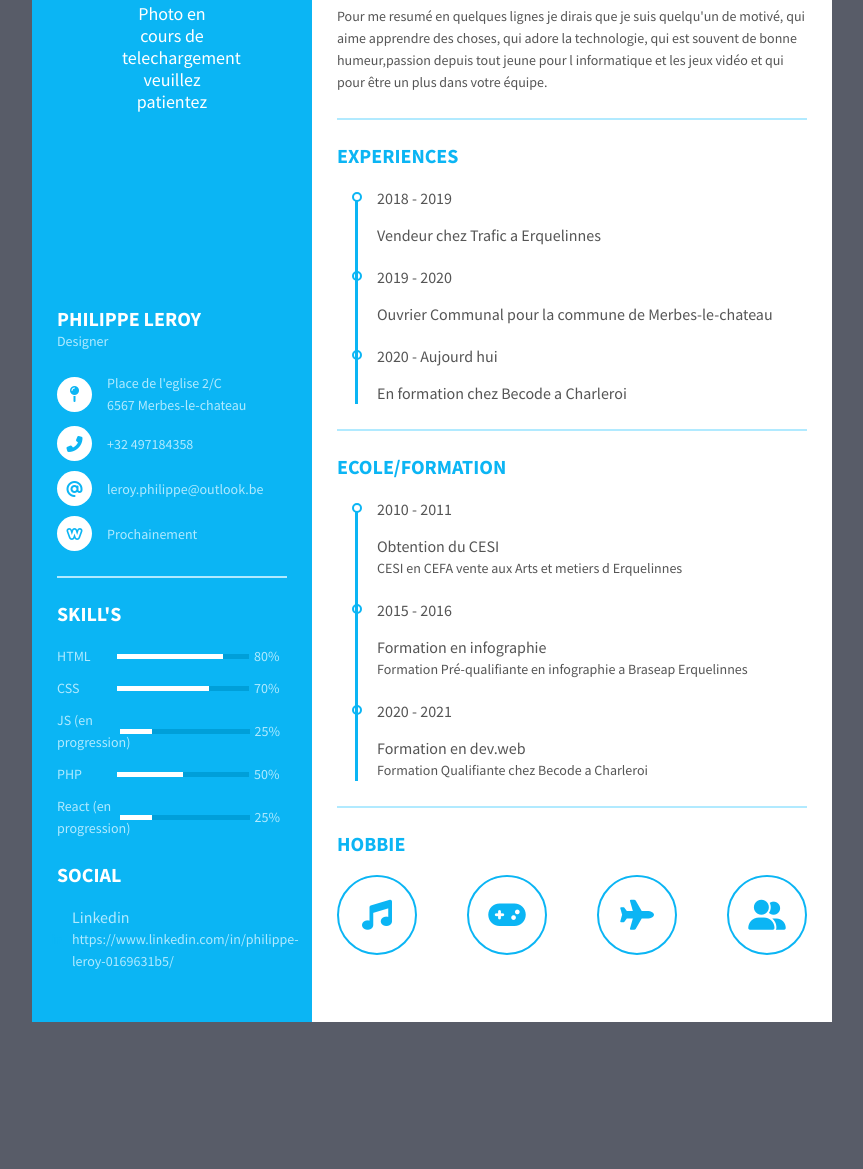
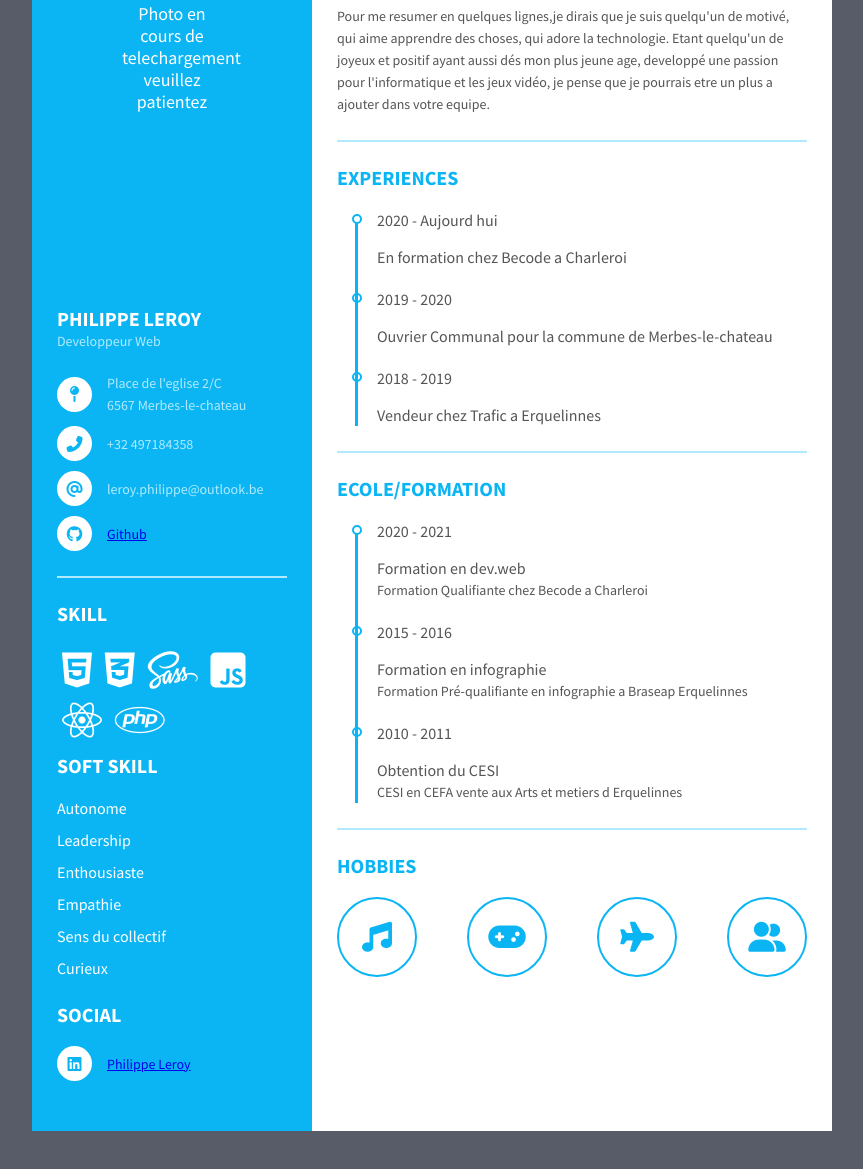
Before and after one commit to leroyphilippe2604/CV, a plain HTML site: page index.html in a window 1280 px wide. Shown: the part 137-1306 px from the top of the page, without its empty margins (208-1071 px from the left). Before the commit the page ends 1209 px from the top, so only its background shows below. Drawn offline with Linux system fonts and the light colour scheme.

Commit message:
Add files via upload

```diff
--- a/index.html
+++ b/index.html
@@ -17,7 +17,7 @@
 				<div class="resume_item resume_info">
 					<div class="title">
 						<p class="bold">Philippe Leroy </p>
-						<p class="regular">Designer</p>
+						<p class="regular">Developpeur Web</p>
 					</div>
 					<ul>
 						<li>
@@ -46,67 +46,39 @@
 						</li>
 						<li>
 							<div class="icon">
-								<i class="fab fa-weebly"></i>
+								<i class="fab fa-github"></i>
 							</div>
 							<div class="data">
-								<!--site web-->
-								Prochainement
+								<a href="https://github.com/leroyphilippe2604" target="_blank">Github</a>
 							</div>
 						</li>
 					</ul>
 				</div>
 				<div class="resume_item resume_skills">
 					<div class="title">
-						<p class="bold">Skill's</p>
+						<p class="bold">Skill</p>
+					</div>
+				<div class="skill">
+					<i class="fab fa-html5"></i>
+					<i class="fab fa-css3-alt"></i>
+					<i class="fab fa-sass"></i>
+					<i class="fab fa-js-square"></i>
+					<i class="fab fa-react"></i>
+					<i class="fab fa-php"></i>
+
 				</div>
-				<ul>
-					<li>
-						<div class="skill_name">
-							HTML
-						</div>
-						<div class="skill_progress">
-							<span style="width: 80%;"></span>
-						</div>
-						<div class="skill_per">80%</div>
-					</li>
 
-					<li>
-						<div class="skill_name">
-							CSS
-						</div>
-						<div class="skill_progress">
-							<span style="width: 70%;"></span>
-						</div>
-						<div class="skill_per">70%</div>
-					</li>
-					<li>
-						<div class="skill_name">
-							JS (en progression)
-						</div>
-						<div class="skill_progress">
-							<span style="width: 25%;"></span>
-						</div>
-						<div class="skill_per">25%</div>
-					</li>
-					<li>
-						<div class="skill_name">
-							PHP
-						</div>
-						<div class="skill_progress">
-							<span style="width: 50%;"></span>
-						</div>
-						<div class="skill_per">50%</div>
-					</li>
-					<li>
-						<div class="skill_name">
-							React (en progression)
-						</div>
-						<div class="skill_progress">
-							<span style="width: 25%;"></span>
-						</div>
-						<div class="skill_per">25%</div>
-					</li>
-				</ul>
+				<div class="resume_soft_skill">
+					<p class="bold" id="soft">Soft Skill</p>
+					<ul class="soft_skill">
+						<li class="semi_bold">Autonome</li>
+						<li class="semi_bold">Leadership</li>
+						<li class="semi_bold">Enthousiaste</li>
+						<li class="semi_bold">Empathie</li>
+						<li class="semi_bold">Sens du collectif</li>
+						<li class="semi_bold">Curieux</li>
+					</ul>
+				</div>
 				<div class="resume_item resume_social">
 					<div class="title">
 						<p class="bold">Social</p>
@@ -117,10 +89,7 @@
 								<i class="fab fa-linkedin"></i>
 							</div>
 							<div class="data">
-								<p class="semi_bold">
-									Linkedin
-								</p>
-								<p>https://www.linkedin.com/in/philippe-leroy-0169631b5/</p>
+								<a href="https://www.linkedin.com/in/philippe-leroy1/" target="_blank">Philippe Leroy</a>
 							</div>
 						</li>
 					</ul>
@@ -134,8 +103,7 @@
 				<div class="title">
 					<p class="bold">A Propos de moi </p>
 				</div>
-				<p>Pour me resumé en quelques lignes je dirais que je suis quelqu'un de motivé, qui aime apprendre des choses, qui adore la technologie, qui est souvent de bonne humeur,passion depuis tout jeune pour l informatique et les jeux vidéo et qui pour être un plus dans votre équipe. </p>
-
+				<p>Pour me resumer en quelques lignes,je dirais que je suis quelqu'un de motivé, qui aime apprendre des choses, qui adore la technologie. Etant quelqu'un de joyeux et positif ayant aussi dés mon plus jeune age, developpé une passion pour l'informatique et les jeux vidéo, je pense que je pourrais etre un plus a ajouter dans votre equipe.</p>
 			</div>
 			<div class="resume_item resume_work">
 				<div class="title">
@@ -143,9 +111,9 @@
 				</div>
 				<ul>
 					<li>
-						<div class="date">2018 - 2019</div>
+						<div class="date">2020 - Aujourd hui</div>
 						<div class="info">
-							<p class="semi_bold">Vendeur chez Trafic a Erquelinnes</p>
+							<p class="semi_bold">En formation chez Becode a Charleroi</p>
 						</div>
 					</li>
 					<li>
@@ -155,9 +123,9 @@
 						</div>
 					</li>
 					<li>
-						<div class="date">2020 - Aujourd hui</div>
+						<div class="date">2018 - 2019</div>
 						<div class="info">
-							<p class="semi_bold">En formation chez Becode a Charleroi</p>
+							<p class="semi_bold">Vendeur chez Trafic a Erquelinnes</p>
 						</div>
 					</li>
 				</ul>
@@ -168,10 +136,10 @@
 				</div>
 				<ul>
 					<li>
-						<div class="date">2010 - 2011</div>
+						<div class="date">2020 - 2021</div>
 						<div class="info">
-							<p class="semi_bold">Obtention du CESI </p>
-							<p>CESI en CEFA vente aux Arts et metiers d Erquelinnes</p>
+							<p class="semi_bold">Formation en dev.web</p>
+							<p>Formation Qualifiante chez Becode a Charleroi </p>
 						</div>
 					</li>
 					<li>
@@ -182,17 +150,17 @@
 						</div>
 					</li>
 					<li>
-						<div class="date">2020 - 2021</div>
+						<div class="date">2010 - 2011</div>
 						<div class="info">
-							<p class="semi_bold">Formation en dev.web</p>
-							<p>Formation Qualifiante chez Becode a Charleroi </p>
+							<p class="semi_bold">Obtention du CESI </p>
+							<p>CESI en CEFA vente aux Arts et metiers d Erquelinnes</p>
 						</div>
 					</li>
 				</ul>
 			</div>
 			<div class="resume_item resume_hobby">
 				<div class="title">
-					<p class="bold">Hobbie</p>
+					<p class="bold">Hobbies</p>
 				</div>
 				<ul>
 					<li><i class="fas fa-music"></i></li>
--- a/style.css
+++ b/style.css
@@ -48,11 +48,6 @@ body {
 .resume .resume_left .resume_profile {
   width: 100%;
   height: 280px;
-}
-
-.resume .resume_left .resume_profile img {
-  width: 100%;
-  height: 100%;
 }
 
 .resume .resume_left .resume_content {
@@ -112,35 +107,6 @@ body {
 
 .resume .resume_left ul li .data {
   color: #b1eaff;
-}
-
-.resume .resume_left .resume_skills ul li {
-  color: #b1eaff;
-  justify-content: space-between;
-}
-
-.resume .resume_left .resume_skills ul li .skill_name {
-  width: 25%;
-}
-
-.resume .resume_left .resume_skills ul li .skill_progress {
-  width: 60%;
-  margin: 0 5px;
-  height: 5px;
-  background: #009fd9;
-  position: relative;
-}
-
-.resume .resume_left .resume_skills ul li .skill_per {
-  width: 15%;
-}
-
-.resume .resume_left .resume_skills ul li .skill_progress span {
-  position: absolute;
-  top: 0;
-  left: 0;
-  height: 100%;
-  background: #fff;
 }
 
 .resume .resume_right {
@@ -217,3 +183,16 @@ body {
 .resume .resume_right .resume_hobby ul li i {
   font-size: 30px;
 }
+
+.skill i {
+  font-size: 40px;
+  padding: 5px;
+}
+
+.resume_soft_skill {
+  padding-top: 10px;
+}
+
+#soft {
+  padding-bottom: 20px;
+}
```
